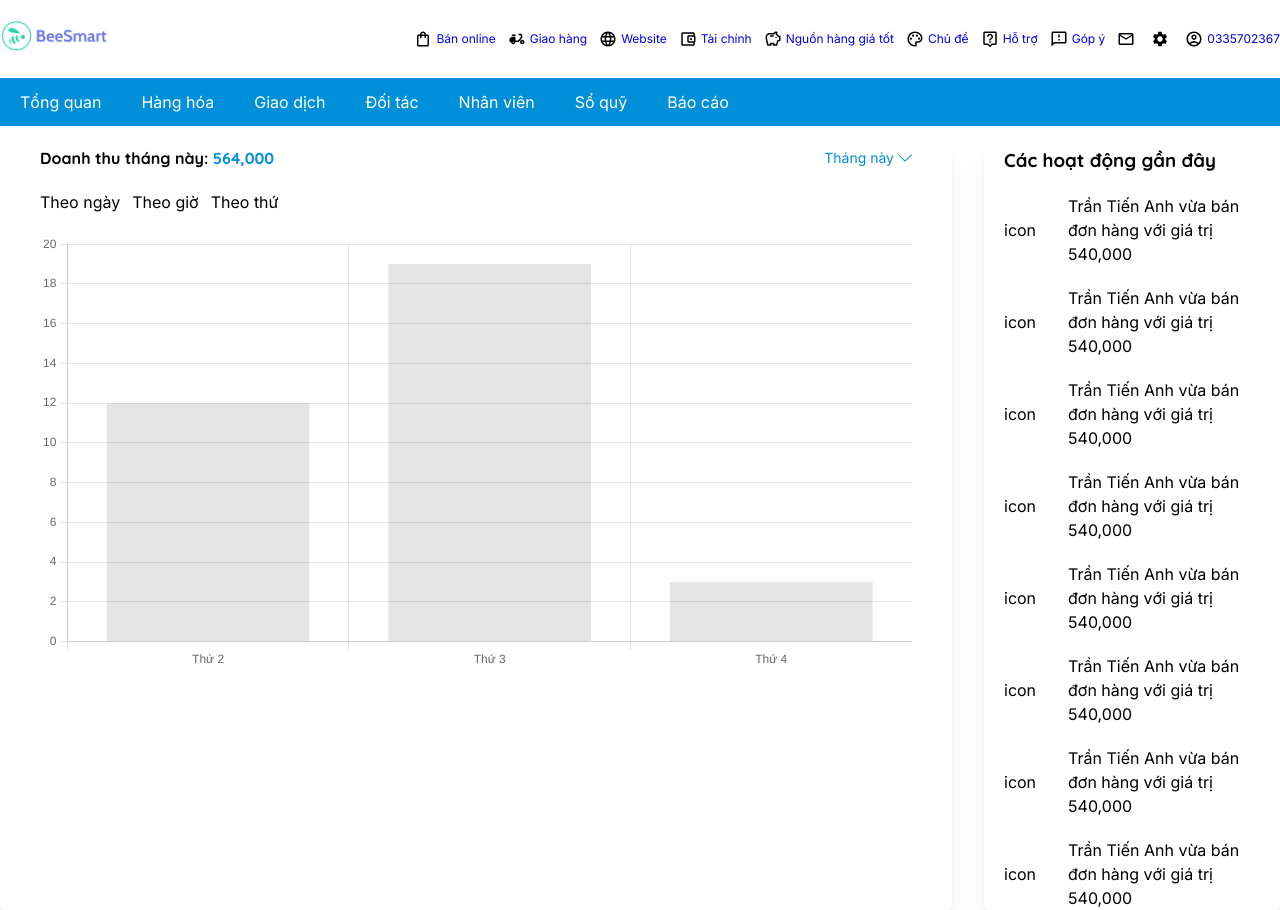
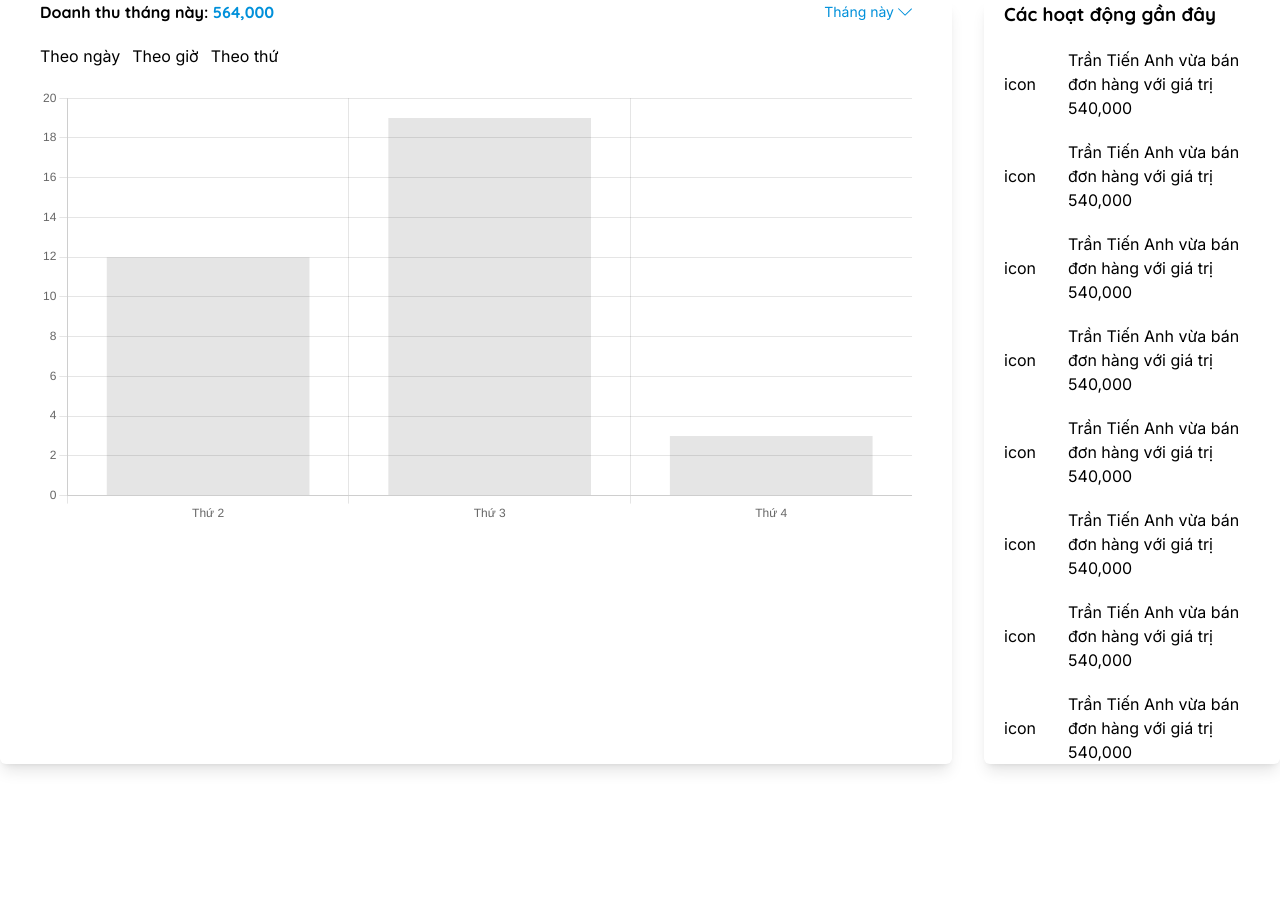
Before and after one commit to khangnguyen2100/next-13-sales-management-project, a Next.js app: page /admin/dashboard in a window 1280 px wide. After the commit the page ends 800 px from the top, so only its background shows below. Built offline with nearby package versions, Linux system fonts and the light colour scheme.

Commit message:
remove duplicate layout

```diff
--- a/src/app/admin/dashboard/page.tsx
+++ b/src/app/admin/dashboard/page.tsx
@@ -2,12 +2,10 @@
 import { Chart as ChartJS } from 'chart.js/auto';
 import { SlArrowDown } from 'react-icons/sl';
 
-import AdminLayout from '@/components/Layout/AdminLayout';
 import SideBar from '@/components/admin/DashBoard/SideBar';
 import BarChart from '@/components/admin/DashBoard/LineChart';
 function AdminDashBoard() {
   return (
-    <AdminLayout>
     <div className='mx-auto grid max-w-xl grid-cols-12 gap-x-8'>
       <div className='col-span-9 flex flex-col gap-y-5 rounded-md px-10 shadow-lg'>
         <div className='flex items-center justify-between'>
@@ -30,7 +28,6 @@ function AdminDashBoard() {
         <SideBar />
       </div>
     </div>
-    </AdminLayout>
   );
 }
 
```
Also changed, not shown: 1 other file (tests, documents, lock files or other folders). Lines whose indentation alone changed are shown as unchanged.
